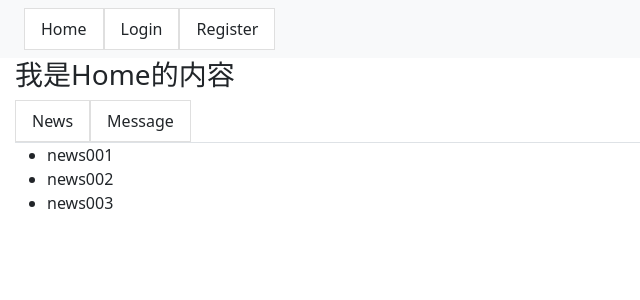
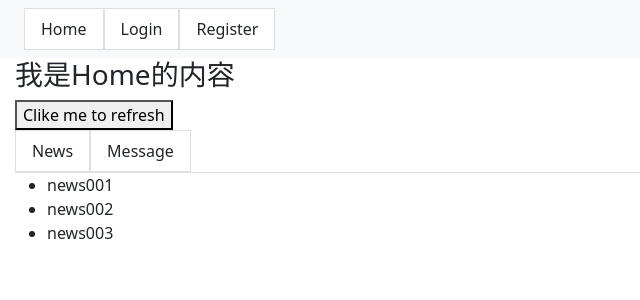
Before and after one commit to DrakeHunterK7/SOEN-341-Fall-2021-TEAM-300, a React (Create React App) app in the folder frontend-stack-bubbling/: page /home/news in a window 1280 px wide. Shown: the top 300 px of the page, without its empty margins (0-640 px from the left). Built offline with nearby package versions, Linux system fonts and the light colour scheme.

Commit message:
adding refresh button

```diff
--- a/frontend-stack-bubbling/src/pages/Home/index.jsx
+++ b/frontend-stack-bubbling/src/pages/Home/index.jsx
@@ -5,14 +5,22 @@ import News from "./News";
 import Message from "./Message";
 
 export default class Home extends Component {
-  constructor(props){
+  constructor(){
     super()
+    this.state={
+      isLoggined:false
+    }
+    this.refreshPage= this.refreshPage.bind(this);
+  }
+  refreshPage(){
+    window.location.reload()
   }
 
   render() {
     return (
       <div>
         <h3>我是Home的内容</h3>
+        <button onClick={this.refreshPage}>Clike me to refresh</button>
         <div>
           <ul className="nav nav-tabs">
             <li>
```
